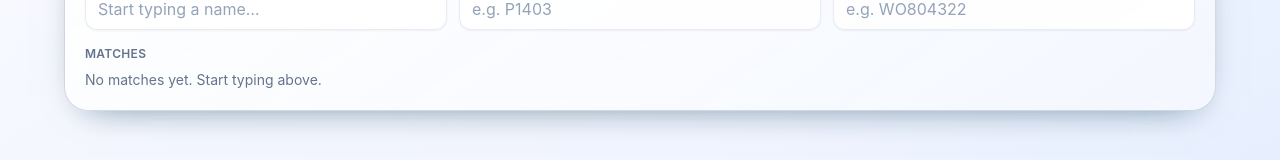
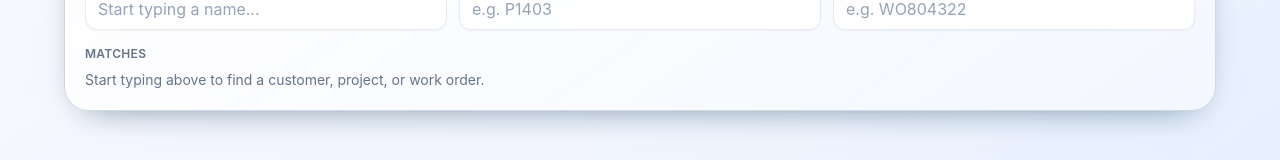
Before and after one commit to DanCobalt91/CustomerProjectDB, a React (Vite) app: page / in a window 1280 px wide. Shown: the part 216-376 px from the top of the page. Built offline with nearby package versions, Linux system fonts and the light colour scheme.

Commit message:
Refine search UX and lighten layout

```diff
--- a/index.html
+++ b/index.html
@@ -5,7 +5,7 @@
     <meta name="viewport" content="width=device-width, initial-scale=1.0" />
     <title>CustomerProjectDB</title>
   </head>
-  <body class="bg-[#0b0f16]">
+  <body>
     <div id="root"></div>
     <script type="module" src="/src/main.tsx"></script>
   </body>
--- a/src/app/App.tsx
+++ b/src/app/App.tsx
@@ -59,6 +59,11 @@ export default function App() {
     }
     return matches.slice(0, 25)
   }, [db, customerQuery, projectQuery, woQuery])
+
+  const hasSearchInput = useMemo(
+    () => !!(customerQuery.trim() || projectQuery.trim() || woQuery.trim()),
+    [customerQuery, projectQuery, woQuery],
+  )
 
   // Helpers
   const uid = (p: string) => `${p}_${Math.random().toString(36).slice(2,9)}${Date.now().toString(36).slice(-4)}`
@@ -276,7 +281,10 @@ export default function App() {
               className='p-1'
               title={isOpen ? 'Collapse' : 'Expand'}
             >
-              <ChevronDown size={18} className={isOpen ? '' : 'rotate-90 transition'} />
+              <ChevronDown
+                size={18}
+                className={`transition-transform duration-200 ${isOpen ? '' : '-rotate-90'}`}
+              />
             </Button>
 
             <div className='flex items-center gap-3 font-semibold text-slate-800'>
@@ -547,13 +555,23 @@ export default function App() {
             <div className='mt-4'>
               <div className='text-xs font-semibold uppercase tracking-wide text-slate-500'>Matches</div>
               <div className='mt-2 grid gap-2 md:grid-cols-2'>
-                {searchMatches.length === 0 && (<div className='text-sm text-slate-500'>No matches yet. Start typing above.</div>)}
-                {searchMatches.map((m, i) => (
+                {!hasSearchInput ? (
+                  <div className='text-sm text-slate-500'>Start typing above to find a customer, project, or work order.</div>
+                ) : searchMatches.length === 0 ? (
+                  <div className='text-sm text-slate-500'>No matches found.</div>
+                ) : (
+                  searchMatches.map(m => (
                     <button
-                    key={i}
+                      key={`${m.kind}_${m.customerId}_${m.projectId ?? ''}_${m.label}`}
                       onClick={() => setSelectedCustomerId(m.customerId)}
                       className='flex items-center justify-between rounded-2xl border border-slate-200/70 bg-white/80 p-3 text-left shadow-sm transition hover:-translate-y-0.5 hover:shadow-lg'
-                    title={m.kind === 'customer' ? 'Open customer' : m.kind === 'project' ? 'Open customer at project' : 'Open customer at WO'}
+                      title={
+                        m.kind === 'customer'
+                          ? 'Open customer'
+                          : m.kind === 'project'
+                          ? 'Open customer at project'
+                          : 'Open customer at work order'
+                      }
                     >
                       <div>
                         <div className='text-sm font-semibold text-slate-800'>{m.label}</div>
@@ -561,7 +579,8 @@ export default function App() {
                       </div>
                       <ChevronRight size={18} />
                     </button>
-                ))}
+                  ))
+                )}
               </div>
             </div>
           </CardContent>
```
Lines whose indentation alone changed are shown as unchanged.
